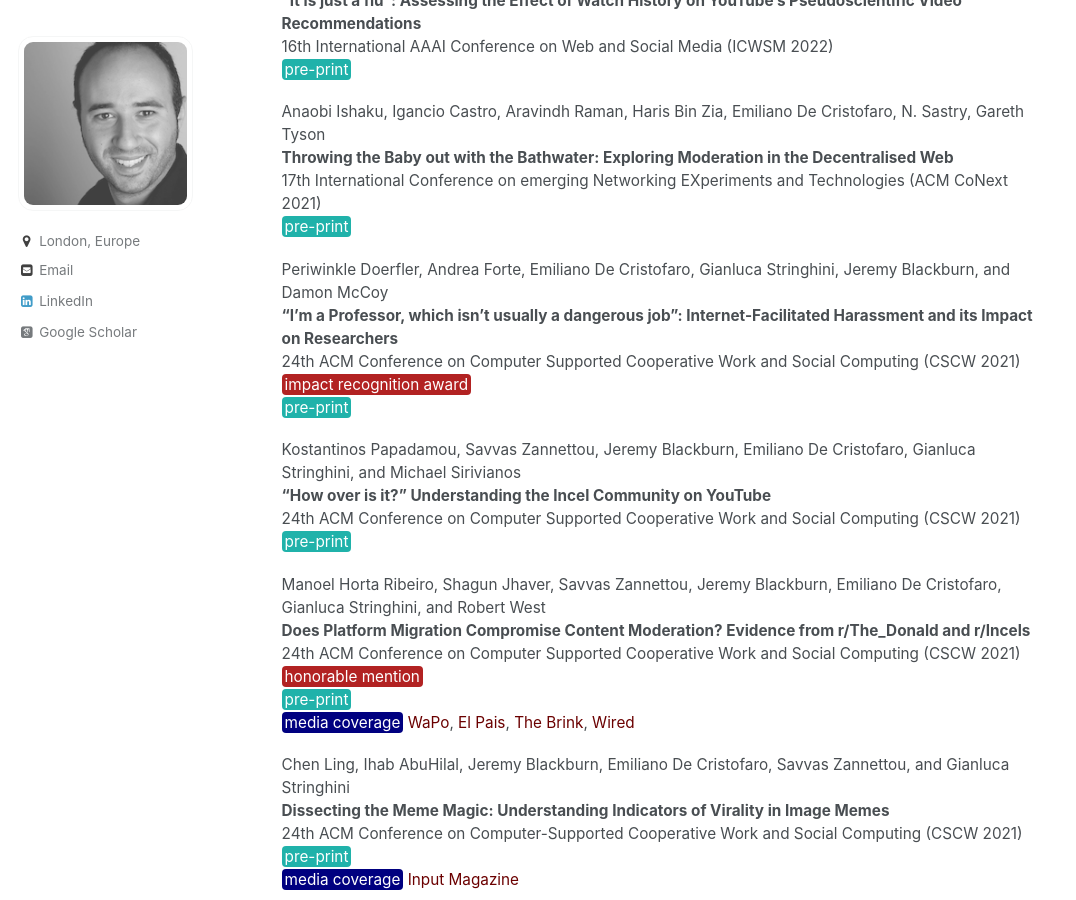
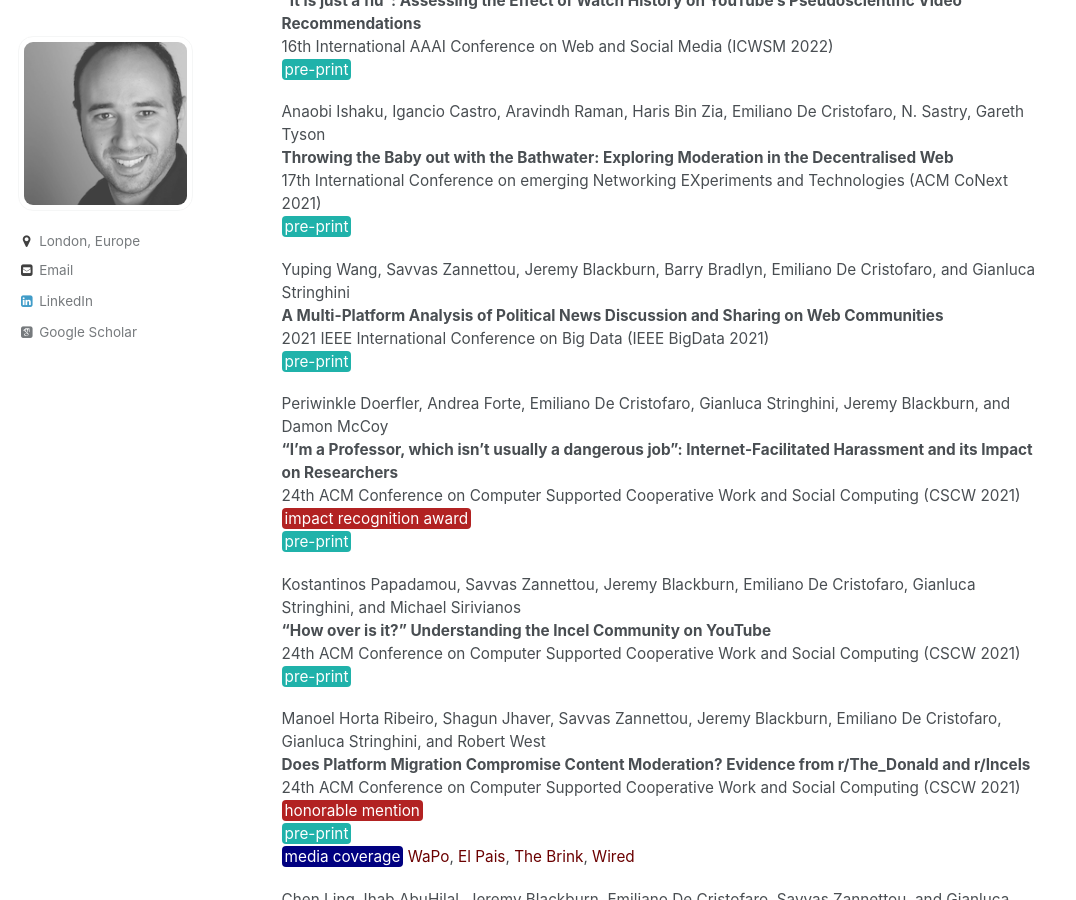
Before and after one commit to emidec/emidec.github.io, a Jekyll site: the page built from _pages/cybersafety.md, in a window 1280 px wide and 900 px high, scrolled down 558 px. Shown: the whole window, without its empty margins (0-1076 px from the left). Built offline with Jekyll 4.4.1, drawn with Linux system fonts in a browser that asks for light colours; some web fonts are replaced.

Commit message:
big data

```diff
--- a/_pages/cybersafety.md
+++ b/_pages/cybersafety.md
@@ -27,6 +27,12 @@ Anaobi Ishaku, Igancio Castro, Aravindh Raman, Haris Bin Zia, Emiliano De Cristo
 **Throwing the Baby out with the Bathwater: Exploring Moderation in the Decentralised Web**
 17th International Conference on emerging Networking EXperiments and Technologies (ACM CoNext 2021)
 [pre-print](https://arxiv.org/abs/2010.11638){: .btn--danger}{:target="_blank"}
+
+
+Yuping Wang, Savvas Zannettou, Jeremy Blackburn, Barry Bradlyn, Emiliano De Cristofaro, and Gianluca Stringhini
+**A Multi-Platform Analysis of Political News Discussion and Sharing on Web Communities**
+2021 IEEE International Conference on Big Data (IEEE BigData 2021)
+[pre-print](https://arxiv.org/abs/2103.03631){: .btn--danger}{:target="_blank"}
 
 
 Periwinkle Doerfler, Andrea Forte, Emiliano De Cristofaro, Gianluca Stringhini, Jeremy Blackburn, and Damon McCoy
```
Also changed, not shown: _pages/publications.md (+5 -0 lines).
